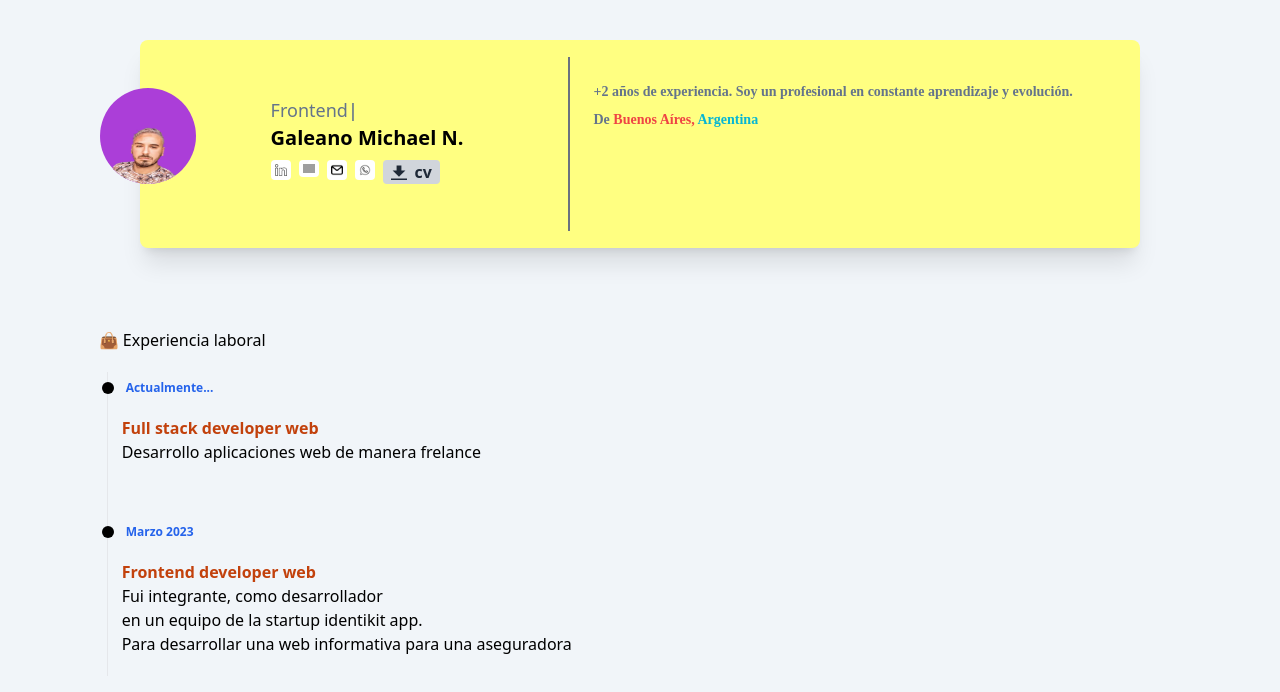
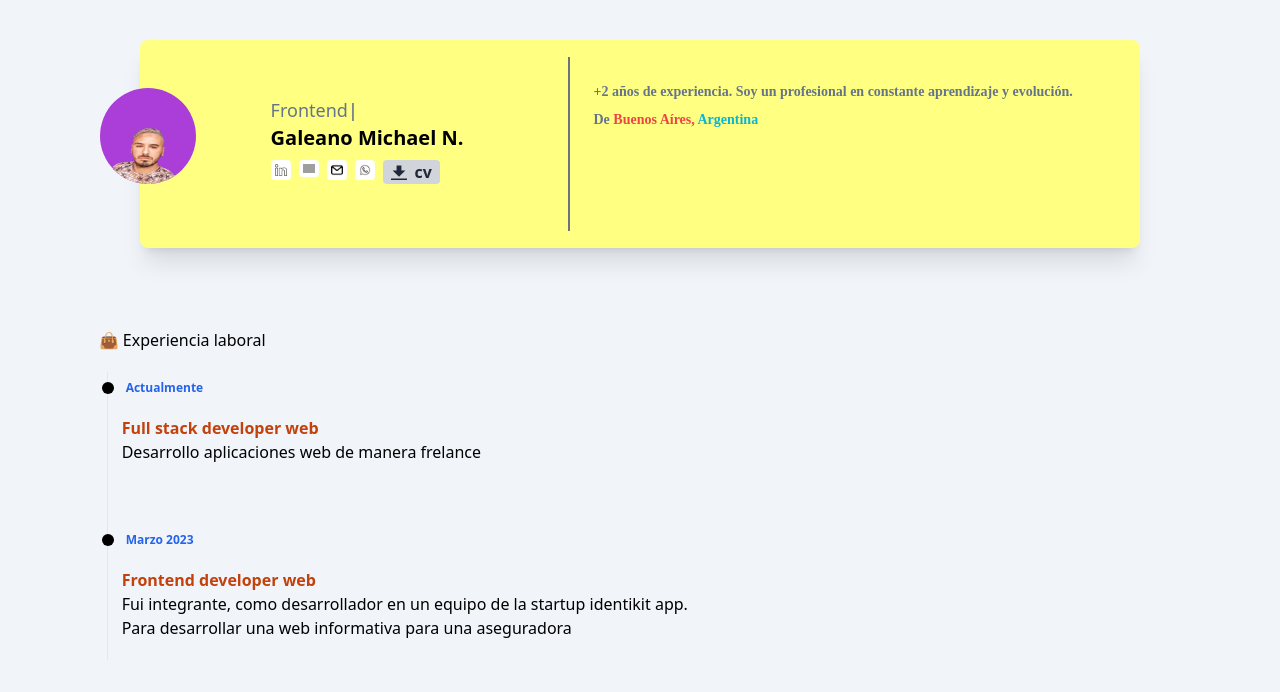
Before and after one commit to mikygaleano/app-my-porfolio, a React (Vite) app: page / in a window 1280 px wide. Shown: the top 692 px of the page. Built offline with nearby package versions, Linux system fonts and the light colour scheme; grey boxes are pictures that could not be loaded.

Commit message:
refactorizando experiencia

```diff
--- a/src/App.jsx
+++ b/src/App.jsx
@@ -1,5 +1,6 @@
 import { Experiencia } from "./components/experiencia/Experiencia";
 import { Home } from "./components/home/Home";
+import { exper } from "./constantes";
 
 
 export const App = () =>{
@@ -7,7 +8,7 @@ export const App = () =>{
   return (
     <main className="bg-slate-100 min-w-full min-h-screen flex flex-col gap-10">
      <Home/>
-     <Experiencia/>
+     <Experiencia exper={exper}/>
     </main>
   )
 };
--- a/src/components/experiencia/Experiencia.jsx
+++ b/src/components/experiencia/Experiencia.jsx
@@ -1,6 +1,6 @@
 
 
-export const Experiencia = ()=> {
+export const Experiencia = ({exper})=> {
 
     return (
         <section className="w-full min-h-screen flex flex-col items-center">
@@ -8,28 +8,24 @@ export const Experiencia = ()=> {
                 <h3 className="-ml-2">👜 Experiencia laboral</h3>
                 <div className="h-fit flex flex-col items-center mt-5">
                     <div className="w-full h-fit flex flex-col gap-10 border-l">
+                        {
+                            exper.map(item => (
                                 <article className="w-full h-fit relative -left-1.5 mt-2">
                                     <div className="flex flex-row items-center gap-3">
                                         <div className="w-3 h-3 rounded-full bg-black relative"></div>
-                                <h4 className="text-blue-600 font-semibold text-xs">Actualmente...</h4>
+                                        <h4 className="text-blue-600 font-semibold text-xs">{item.fecha}</h4>
                                     </div>
                                     <div className="max-w-fit p-5">
-                                <h4 className="text-orange-700 font-semibold">Full stack developer web</h4>
-                                <p>Desarrollo aplicaciones web de manera frelance</p>
+                                        <h4 className="text-orange-700 font-semibold">{item.puesto}</h4>
+                                        {
+                                            item.parrafo.map(linea => (
+                                                <p>{linea}</p>
+                                            ))
+                                        }
                                     </div>
                                 </article>
-                        <article className="w-full h-fit relative -left-1.5">
-                            <div className="flex flex-row items-center gap-3">
-                                <div className="w-3 h-3 rounded-full bg-black relative"></div>
-                                <h4 className="text-blue-600 font-semibold text-xs">Marzo 2023</h4>
-                            </div>
-                            <div className="max-w-fit p-5">
-                                <h4 className="text-orange-700 font-semibold">Frontend developer web</h4>
-                                <p className="">Fui integrante, como desarrollador<br />
-                                    en un equipo de la startup identikit app.</p>
-                                <p>Para desarrollar una web informativa para una aseguradora</p>
-                            </div>
-                        </article>
+                            ))
+                        }
                     </div>
                 </div>
             </div>
--- a/src/constantes.js
+++ b/src/constantes.js
@@ -32,4 +32,17 @@ export const cv = './archivos/cv.pdf';
 
 export const text = ['Developer','Frontend','Ing. informatico'];
 
-export     const images = ['./image/Screenshot.png', './image/background.jpg'];
+export const images = ['./image/Screenshot.png', './image/background.jpg'];
+
+export const exper = [
+    {
+        fecha: 'Actualmente',
+        puesto: 'Full stack developer web',
+        parrafo: ['Desarrollo aplicaciones web de manera frelance']
+    },
+    {
+        fecha: 'Marzo 2023',
+        puesto: 'Frontend developer web',
+        parrafo: ['Fui integrante, como desarrollador en un equipo de la startup identikit app.', 'Para desarrollar una web informativa para una aseguradora']
+    }
+];
```
Lines whose indentation alone changed are shown as unchanged.
